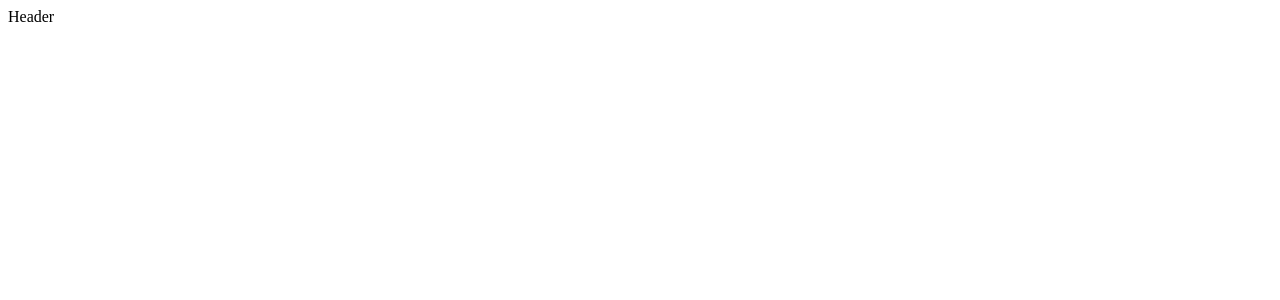
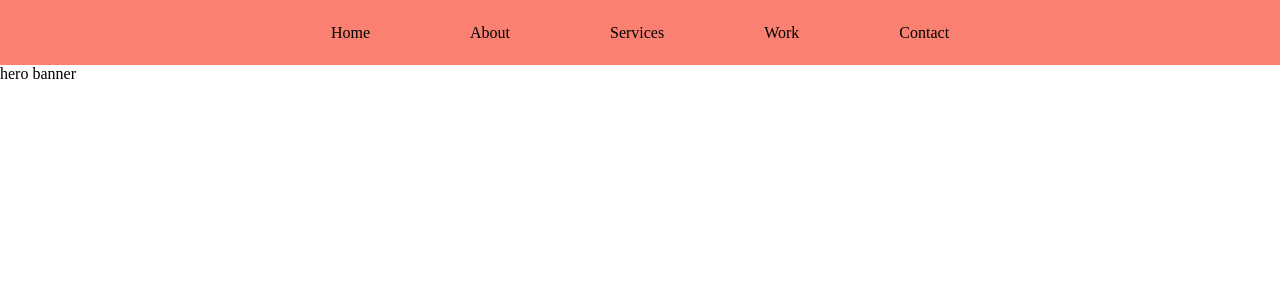
Before and after one commit to Abdullahkhn44/portfolio, a React (Vite) app: page / in a window 1280 px wide. Shown: the top 300 px of the page. Built offline with nearby package versions, Linux system fonts and the light colour scheme.

Commit message:
added nav bar elements

```diff
--- a/src/App.jsx
+++ b/src/App.jsx
@@ -1,12 +1,14 @@
-import Header from "./components/header"
+import Home from './sections/home'
 
-
+import './assets/styles/App.css'
 
 function App() {
 
 
   return (
-    <Header />
+    <div className="app">
+       <div><Home /></div>
+    </div>
   )
 }
 
--- /dev/null
+++ b/src/assets/styles/App.css
@@ -0,0 +1,4 @@
+* {
+    margin: 0;
+    padding: 0;
+  }
--- /dev/null
+++ b/src/assets/styles/header.css
@@ -0,0 +1,18 @@
+.header {
+    background-color: salmon;
+    height: 65px;
+    align-content: center;
+}
+
+.ulist {
+    list-style-type: none;
+    display: flex;
+    flex-direction: row;
+    justify-content: center;
+    gap: 100px;
+}
+
+a {
+    text-decoration: none;
+    color: black;
+}
--- a/src/components/header.jsx
+++ b/src/components/header.jsx
@@ -1,11 +1,21 @@
+import React from 'react'
+import '../assets/styles/header.css'
 
-import React from 'react'
+function Header() {
+  return (
 
- function Header() {
-  return (
-    <div>
-        <header>Header</header>
-    </div>
+    <header className='header' >
+      <nav className='navbar'>
+        <ul className='ulist'>
+          <li className='items'><a  href='#'>Home</a></li>
+          <li className='items'><a href='#'>About</a></li>
+          <li className='items'><a href='#'>Services</a></li>
+          <li className='items'><a href='#'>Work</a></li>
+          <li className='items'><a href='#'>Contact</a></li>
+        </ul>
+      </nav>
+    </header>
+
   )
 }
 
--- /dev/null
+++ b/src/sections/home.jsx
@@ -0,0 +1,10 @@
+import React from 'react'
+import Header from '../components/header'
+export default function Home() {
+    return (
+        <div><Header />
+            <div>hero banner </div>
+        </div>
+
+    )
+}
```
